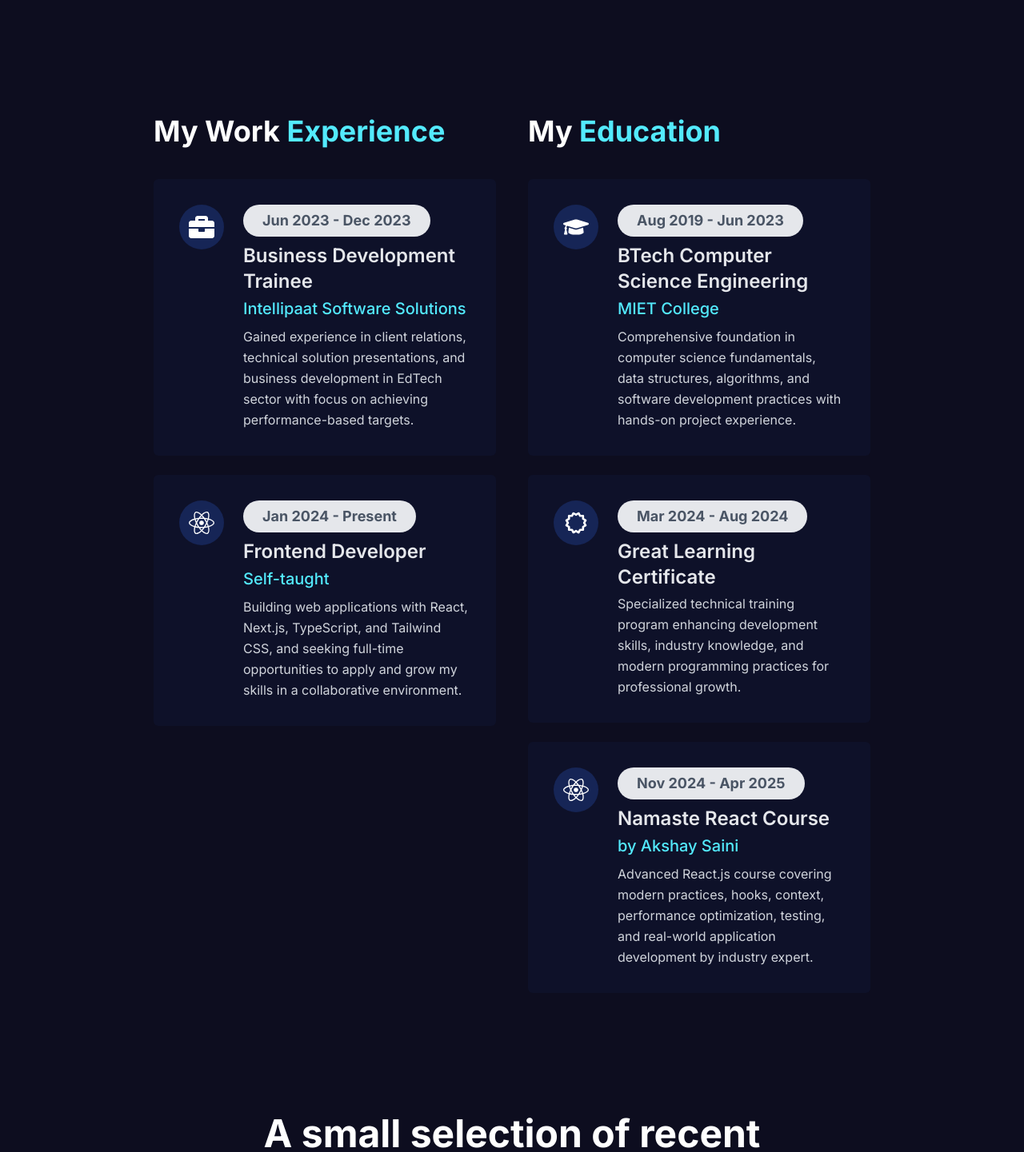
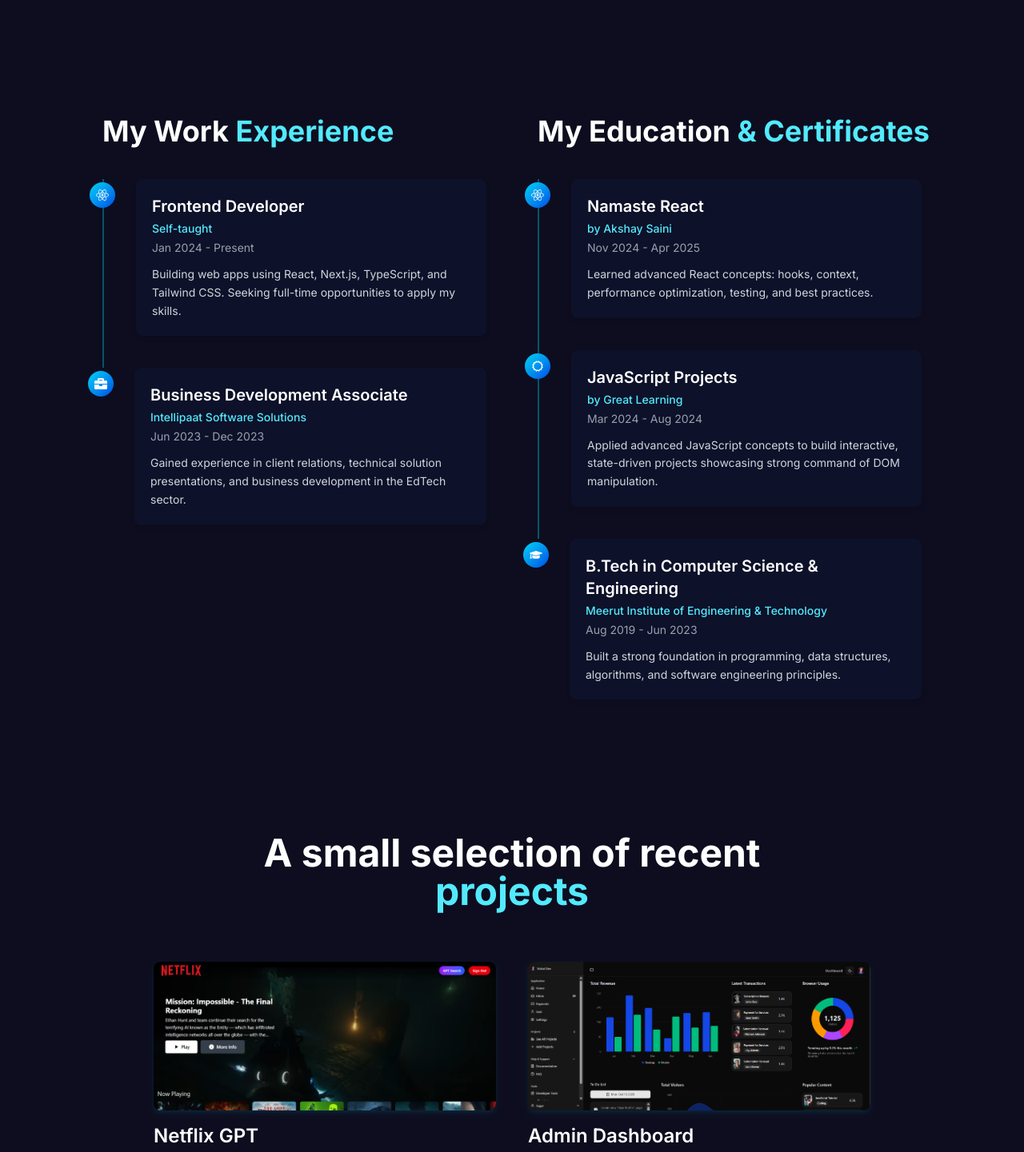
Before and after one commit to Imvishu3012/Portfolio, a Next.js app: page / in a window 1280 px wide. Shown: the part 1356-2797 px from the top of the page at 80% size. Built offline with nearby package versions, Linux system fonts and the light colour scheme.

Commit message:
Update Resume

```diff
--- a/component/Home/Hero/Hero.tsx
+++ b/component/Home/Hero/Hero.tsx
@@ -16,7 +16,7 @@
 
       <div className="relative z-10 flex flex-col items-center">
         <Image
-          src="/Images/Main.jpeg"
+          src="/Images/Profile.jpg"
           alt="HeroImage"
           width={150}
           height={150}
--- a/component/Home/Projects/Project.tsx
+++ b/component/Home/Projects/Project.tsx
@@ -1,133 +1,135 @@
+"use client";
 import Image from "next/image";
 import Link from "next/link";
 import React from "react";
+import { motion, Variants } from "framer-motion";
 
-const Project = () => {
+// Projects array
+const projects = [
+  {
+    title: "Netflix GPT",
+    image: "/Images/NetflixgptPic.png",
+    url: "https://netflix-gpt-one-mu.vercel.app/",
+    tech: "ReactJS • Firebase • Redux • OpenAI • Tailwind CSS",
+  },
+  {
+    title: "Admin Dashboard",
+    image: "/Images/DashboardPic.png",
+    url: "https://dashboard-pi-puce.vercel.app/",
+    tech: "NextJs • TypeScript • ShadCN UI",
+  },
+  {
+    title: "Food Ordering App",
+    image: "/Images/FoodAppPic.png",
+    url: "https://urban-bites-iota.vercel.app/",
+    tech: "ReactJs • Redux Toolkit • Rest APIs",
+  },
+  {
+    title: "Portfolio",
+    image: "/Images/PortfolioPic.png",
+    url: "https://portfolio-uwn1.vercel.app/",
+    tech: "Next.JS • TypeScript • Framer Motion • Tailwind CSS"
+  },
+];
+
+// Motion variants
+const containerVariants: Variants = {
+  hidden: { opacity: 0 },
+  visible: {
+    opacity: 1,
+    transition: {
+      staggerChildren: 0.15,
+      delayChildren: 0.1,
+    },
+  },
+};
+
+const itemVariants: Variants = {
+  hidden: { opacity: 0, y: 50, scale: 0.95 },
+  visible: {
+    opacity: 1,
+    y: 0,
+    scale: 1,
+    transition: {
+      duration: 0.8,
+      ease: [0.25, 0.46, 0.45, 0.94],
+    },
+  },
+};
+
+const imageVariants: Variants = {
+  initial: { scale: 1 },
+  hover: { scale: 1.02, transition: { duration: 0.4 } },
+};
+
+const Projects: React.FC = () => {
   return (
     <div className="pt-16 pb-16">
-      <h1 className="text-center text-2xl text-white md:text-4xl lg:text-5xl font-bold">
+      <motion.h1
+        initial={{ opacity: 0, y: -20 }}
+        whileInView={{ opacity: 1, y: 0 }}
+        transition={{ duration: 0.6 }}
+        viewport={{ once: true }}
+        className="text-center text-2xl md:text-4xl lg:text-5xl font-bold text-white"
+      >
         A small selection of recent <br />
         <span className="text-cyan-300">projects</span>
-      </h1>
-      <div className="w-[70%] mx-auto grid grid-cols-1 gap-15 mt-16 md:grid-cols-2">
-        {/* First Project */}
-        <Link
-          href="https://netflix-gpt-one-mu.vercel.app/"
-          target="_blank"
-          rel="noopener noreferrer"
-          className="block"
+      </motion.h1>
+
+      <motion.div
+        className="w-[70%] mx-auto grid grid-cols-1 gap-10 mt-16 md:grid-cols-2"
+        variants={containerVariants}
+        initial="hidden"
+        whileInView="visible"
+        viewport={{ once: true, amount: 0.2 }}
       >
-          <div
-            data-aos="fade-up"
-            data-aos-anchor-placement="top-center"
-            data-aos-delay="0"
-            className="cursor-pointer"
+        {projects.map((project) => (
+          <motion.div
+            key={project.title}
+            variants={itemVariants}
+            className="group"
+          >
+            <Link href={project.url} target="_blank" rel="noopener noreferrer">
+              <motion.div
+                className="cursor-pointer overflow-hidden rounded-lg shadow-md shadow-cyan-500/10 transition-shadow group-hover:shadow-cyan-500/30"
+                whileHover={{ y: -8 }}
+                transition={{ duration: 0.3 }}
+              >
+                <motion.div
+                  variants={imageVariants}
+                  initial="initial"
+                  whileHover="hover"
+                  className="overflow-hidden rounded-lg"
                 >
                   <Image
-              src="/Images/NetflixgptPic.png"
-              alt="Netflix GPT"
-              className="rounded-lg"
-              width={800}
-              height={770}
-            />
-            <h1 className="mt-4 text-xl sm:text-2xl text-white font-semibold">
-              Netflix GPT
-            </h1>
-            <h1 className="pt-2 font-medium text-white/80">
-              ReactJS • Firebase • Redux • OpenAI • Tailwind CSS
-            </h1>
-          </div>
-        </Link>
-
-        {/* Second Project */}
-        <Link
-          href="https://dashboard-pi-puce.vercel.app/"
-          target="_blank"
-          rel="noopener noreferrer"
-          className="block"
-        >
-          <div
-            data-aos="fade-up"
-            data-aos-anchor-placement="top-center"
-            data-aos-delay="100"
-            className="cursor-pointer"
-          >
-            <Image
-              src="/Images/DashboardPic.png"
-              alt="Admin Dashboard"
+                    src={project.image}
+                    alt={project.title}
                     className="rounded-lg"
                     width={800}
                     height={800}
                   />
-            <h1 className="mt-4 text-xl sm:text-2xl text-white font-semibold">
-              Admin Dashboard
+                </motion.div>
+              </motion.div>
+
+              <motion.div
+                initial={{ opacity: 0 }}
+                whileInView={{ opacity: 1 }}
+                transition={{ delay: 0.2, duration: 0.5 }}
+                viewport={{ once: true }}
+              >
+                <h1 className="mt-4 text-xl sm:text-2xl text-white font-semibold group-hover:text-cyan-300 transition-colors">
+                  {project.title}
                 </h1>
                 <h1 className="pt-2 font-medium text-white/80">
-              NextJs • TypeScript • ShadCN UI
+                  {project.tech}
                 </h1>
-          </div>
+              </motion.div>
             </Link>
-
-        {/* Third Project */}
-        <Link
-          href="https://urban-bites-iota.vercel.app/"
-          target="_blank"
-          rel="noopener noreferrer"
-          className="block"
-        >
-          <div
-            data-aos="fade-up"
-            data-aos-anchor-placement="top-center"
-            data-aos-delay="200"
-            className="cursor-pointer"
-          >
-            <Image
-              src="/Images/FoodAppPic.png"
-              alt="FoodAppPic"
-              className="rounded-lg"
-              width={800}
-              height={800}
-            />
-            <h1 className="mt-4 text-xl sm:text-2xl text-white font-semibold">
-              Food Ordering App
-            </h1>
-            <h1 className="pt-2 font-medium text-white/80">
-              ReactJs • Redux Toolkit • Rest APIs
-            </h1>
-          </div>
-        </Link>
-
-        {/* Fourth Project */}
-        <Link
-          href="https://portfolio-uwn1.vercel.app/"
-          target="_blank"
-          rel="noopener noreferrer"
-          className="block"
-        >
-          <div
-            data-aos="fade-up"
-            data-aos-anchor-placement="top-center"
-            data-aos-delay="300"
-            className="cursor-pointer"
-          >
-            <Image
-              src="/Images/PortfolioPic.png"
-              alt="PortfolioPic"
-              className="rounded-lg"
-              width={800}
-              height={800}
-            />
-            <h1 className="mt-4 text-xl sm:text-2xl text-white font-semibold">
-              Portfolio
-            </h1>
-            <h1 className="pt-2 font-medium text-white/80">
-              HTML • CSS • JavaScript
-            </h1>
-          </div>
-        </Link>
-      </div>
+          </motion.div>
+        ))}
+      </motion.div>
     </div>
   );
 };
 
-export default Project;
+export default Projects;
--- a/component/Home/Resume/Resume.tsx
+++ b/component/Home/Resume/Resume.tsx
@@ -1,65 +1,82 @@
+"use client";
 import React from "react";
 import ResumeCard from "./ResumeCard";
+import { motion } from "framer-motion";
 import { FaBriefcase, FaReact, FaGraduationCap } from "react-icons/fa";
 import { BiCertification } from "react-icons/bi";
 
 const Resume = () => {
   return (
-    <div className="pt-20 pb-16">
-      <div className="w-[90%] sm:w-[70%] mx-auto grid grid-cols-1 lg:grid-cols-2 gap-10">
-        {/* WORK EXPERIENCE */}
-        <div>
-          <h1 className="text-3xl sm:text-4xl font-bold text-white">
+    <section className="pt-20 pb-16">
+      <div className="w-[90%] sm:w-[80%] mx-auto grid grid-cols-1 lg:grid-cols-2 gap-16">
+        {/* Work Experience */}
+        <motion.div
+          initial={{ opacity: 0, y: 30 }}
+          whileInView={{ opacity: 1, y: 0 }}
+          viewport={{ once: true }}
+          transition={{ duration: 0.6 }}
+        >
+          <h1 className="text-3xl sm:text-4xl font-bold text-white mb-10">
             My Work <span className="text-cyan-300">Experience</span>
           </h1>
-          <div className="mt-10" data-aos="zoom-in" data-aos-anchor-placement="top-center">
-            <ResumeCard
-              Icon={FaBriefcase}
-              role="Business Development Trainee"
-              company="Intellipaat Software Solutions"
-              date="Jun 2023 - Dec 2023"
-              description="Gained experience in client relations, technical solution presentations, and business development in EdTech sector with focus on achieving performance-based targets."
-            />
+
           <ResumeCard
             Icon={FaReact}
             role="Frontend Developer"
             company="Self-taught"
             date="Jan 2024 - Present"
-              description="Building web applications with React, Next.js, TypeScript, and Tailwind CSS, and seeking full-time opportunities to apply and grow my skills in a collaborative environment."
+            description="Building web apps using React, Next.js, TypeScript, and Tailwind CSS. Seeking full-time opportunities to apply my skills."
+            index={0}
           />
-          </div>
-        </div>
+          <ResumeCard
+            Icon={FaBriefcase}
+            role="Business Development Associate"
+            company="Intellipaat Software Solutions"
+            date="Jun 2023 - Dec 2023"
+            description="Gained experience in client relations, technical solution presentations, and business development in the EdTech sector."
+            index={1}
+          />
+        </motion.div>
 
-        {/* EDUCATION & CERTIFICATIONS */}
-        <div>
-          <h1 className="text-3xl sm:text-4xl font-bold text-white">
-            My <span className="text-cyan-300">Education</span>
+        {/* Education */}
+        <motion.div
+          initial={{ opacity: 0, y: 30 }}
+          whileInView={{ opacity: 1, y: 0 }}
+          viewport={{ once: true }}
+          transition={{ duration: 0.6, delay: 0.3 }}
+        >
+          <h1 className="text-3xl sm:text-4xl font-bold text-white mb-10 inline-block whitespace-nowrap">
+            My Education
+            <span className="text-cyan-300"> & Certificates</span>
           </h1>
-          <div className="mt-10" data-aos="zoom-out" data-aos-anchor-placement="top-center" data-aos-delay="300">
+
           <ResumeCard
-              Icon={FaGraduationCap}
-              role="BTech Computer Science Engineering"
-              company="MIET College"
-              date="Aug 2019 - Jun 2023"
-              description="Comprehensive foundation in computer science fundamentals, data structures, algorithms, and software development practices with hands-on project experience."
+            Icon={FaReact}
+            role="Namaste React"
+            company="by Akshay Saini"
+            date="Nov 2024 - Apr 2025"
+            description="Learned advanced React concepts: hooks, context, performance optimization, testing, and best practices."
+            index={0}
           />
           <ResumeCard
             Icon={BiCertification}
-              role="Great Learning Certificate"
+            role="JavaScript Projects"
+            company="by Great Learning"
             date="Mar 2024 - Aug 2024"
-              description="Specialized technical training program enhancing development skills, industry knowledge, and modern programming practices for professional growth."
+            description="Applied advanced JavaScript concepts to build interactive, state-driven projects showcasing strong command of DOM manipulation."
+            index={1}
           />
           <ResumeCard
-              Icon={FaReact}
-              role="Namaste React Course"
-              company="by Akshay Saini"
-              date="Nov 2024 - Apr 2025"
-              description="Advanced React.js course covering modern practices, hooks, context, performance optimization, testing, and real-world application development by industry expert."
+            Icon={FaGraduationCap}
+            role="B.Tech in Computer Science & Engineering"
+            company="Meerut Institute of Engineering & Technology"
+            date="Aug 2019 - Jun 2023"
+            description="Built a strong foundation in programming, data structures, algorithms, and software engineering principles."
+            index={2}
           />
+        </motion.div>
       </div>
-        </div>
-      </div>
-    </div>
+    </section>
   );
 };
 
--- a/component/Home/Resume/ResumeCard.tsx
+++ b/component/Home/Resume/ResumeCard.tsx
@@ -1,5 +1,7 @@
-import React from 'react'
-import { IconType } from 'react-icons';
+"use client";
+import React from "react";
+import { motion } from "framer-motion";
+import { IconType } from "react-icons";
 
 type Props = {
   Icon: IconType;
@@ -7,32 +9,43 @@
   company?: string;
   date?: string;
   description?: string;
-}
+  index?: number;
+};
 
-const ResumeCard = ({ Icon, role, company, date, description }: Props) => {
+const ResumeCard = ({
+  Icon,
+  role,
+  company,
+  date,
+  description,
+  index = 0,
+}: Props) => {
   return (
-        <div className='mb-6'>
-            <div className='flex items-start space-x-6 bg-blue-950/20 hover:bg-blue-950/30 transition-all duration-300 p-4 sm:p-8 rounded-md'>
-                <div className='sm:w-14 sm:h-14 w-10 h-10 bg-blue-950 rounded-full flex items-center justify-center flex-col'>
-                    <Icon className='sm:w-8 sm:h-8 w-6 h-6 text-white' />
+    <motion.div
+      className="relative pl-10 pb-10 border-l-2 border-cyan-500/40 last:border-none"
+      initial={{ opacity: 0, y: 40 }}
+      whileInView={{ opacity: 1, y: 0 }}
+      viewport={{ once: true }}
+      transition={{ duration: 0.6, delay: index * 0.2 }}
+    >
+      {/* Circle Icon */}
+      <div className="absolute -left-[1.1rem] top-1 w-8 h-8 rounded-full bg-gradient-to-br from-cyan-400 to-blue-700 flex items-center justify-center">
+        <Icon className="text-white w-4 h-4" />
       </div>
-                <div className='flex-1'>
-                    {date && (
-                        <h1 className='mb-2 sm:px-6 sm:py-1.5 px-4 py-1 rounded-full bg-gray-200 text-gray-600 w-fit sm:text-lg text-sm font-bold'>
-                            {date}
-                        </h1>
+
+      {/* Content */}
+      <div className="bg-[#0f142e]/70 backdrop-blur-md p-5 rounded-lg shadow-md hover:shadow-cyan-800/30 transition-all duration-300">
+        <h1 className="text-white text-xl font-semibold">{role}</h1>
+        {company && (
+          <h2 className="text-cyan-300 font-medium text-sm mt-1">{company}</h2>
         )}
-                    <h1 className='text-gray-200 text-xl sm:text-2xl font-semibold mb-1'>{role}</h1>
-                    {company && (
-                        <h2 className='text-cyan-300 text-lg sm:text-xl font-medium mb-2'>{company}</h2>
-                    )}
-                    <p className='text-gray-300 text-sm sm:text-base leading-relaxed'>
-                        {description || "Professional experience contributing to organizational growth and technical development."}
+        {date && <p className="text-gray-400 text-sm mt-1">{date}</p>}
+        <p className="text-gray-300 mt-3 text-sm leading-relaxed">
+          {description}
         </p>
       </div>
-            </div>
-        </div>
-    )
-}
+    </motion.div>
+  );
+};
 
 export default ResumeCard;
--- a/component/Home/Skills/Skills.tsx
+++ b/component/Home/Skills/Skills.tsx
@@ -9,67 +9,48 @@
   SiTailwindcss,
   SiTypescript,
 } from "react-icons/si";
-import Tilt from "react-parallax-tilt";    //Installed React Tilt Component from Web
+import Tilt from "react-parallax-tilt";
+import { motion } from "framer-motion";
 
 const Skills = [
-  {
-    name: "Javscript",
-    icon: <SiJavascript />,
-    percentage: "90%",
-  },
-  {
-    name: "React.Js",
-    icon: <SiReact />,
-    percentage: "88%",
-  },
-  {
-    name: "Next.js",
-    icon: <SiNextdotjs />,
-    percentage: "89%",
-  },
-  {
-    name: "TypeScript",
-    icon: <SiTypescript />,
-    percentage: "87%",
-  },
-  {
-    name: "TailwindCSS",
-    icon: <SiTailwindcss />,
-    percentage: "90%",
-  },
-  {
-    name: "Redux",
-    icon: <SiRedux />,
-    percentage: "89%",
-  },{
-    name: "AWS",
-    icon: <SiAmazonwebservices/>,
-    percentage: "90%",
-  },
-
+  { name: "JavaScript", icon: <SiJavascript />, percentage: "90%" },
+  { name: "React.js", icon: <SiReact />, percentage: "88%" },
+  { name: "Next.js", icon: <SiNextdotjs />, percentage: "89%" },
+  { name: "TypeScript", icon: <SiTypescript />, percentage: "87%" },
+  { name: "TailwindCSS", icon: <SiTailwindcss />, percentage: "90%" },
+  { name: "Redux", icon: <SiRedux />, percentage: "89%" },
+  { name: "AWS", icon: <SiAmazonwebservices />, percentage: "90%" },
 ];
 
 const Skill = () => {
   return (
     <div className="text-white pb-16 pt-16">
-      <h1 className="text-center text-2xl md:text-4xl xl:5xl font-bold text-white">
+      <h1 className="text-center text-2xl md:text-4xl xl:text-5xl font-bold text-white">
         My <span className="text-cyan-300">Skills</span>
       </h1>
+
       <div className="flex flex-wrap justify-center gap-6 mt-16">
-        {Skills.map((skill, i) => {
-          return (
-            <Tilt key={skill.name} scale={1.5} transitionSpeed={400}>
-              <div data-aos="flip-right" data-aos-anchor-placement="top-center" data-aos-delay={i* 20}
-                className="bg-[#14134145] text-center w-40 h-48 rounded-3xl flex flex-col items-center justify-center
-              shadow-lg transition hover:scale-105"
-              >
-                <div className="text-5xl mb-4 text-gray-300">{skill.icon}</div>
-                <p className="text-2xl font-semibold">{skill.percentage}</p>
-                <p className="">{skill.name}</p>
-              </div>
-            </Tilt>
-          );
-        })}
+        {Skills.map((skill, i) => (
+          <Tilt
+            key={skill.name}
+            tiltMaxAngleX={15}
+            tiltMaxAngleY={15}
+            scale={1.20}
+          >
+            <motion.div
+              initial={{ opacity: 0, y: 50 }}
+              whileInView={{ opacity: 1, y: 0 }}
+              transition={{ duration: 0.6, delay: i * 0.1 }}
+              viewport={{ once: true }}
+              className="bg-[#14134145] text-center w-40 h-48 rounded-3xl flex flex-col items-center justify-center
+              shadow-lg transition hover:scale-105 hover:shadow-cyan-500/40"
+            >
+              <div className="text-5xl mb-4 text-gray-300">{skill.icon}</div>
+              <p className="text-2xl font-semibold">{skill.percentage}</p>
+              <p>{skill.name}</p>
+            </motion.div>
+          </Tilt>
+        ))}
       </div>
     </div>
   );
--- /dev/null
+++ b/global.d.ts
@@ -0,0 +1 @@
+declare module "*.css";
--- a/package.json
+++ b/package.json
@@ -13,6 +13,7 @@
     "@tsparticles/react": "^3.0.0",
     "@tsparticles/slim": "^3.9.1",
     "aos": "^3.0.0-beta.6",
+    "framer-motion": "^12.23.24",
     "next": "15.5.3",
     "postcss": "^8.5.6",
     "react": "19.1.0",
```
Also changed, not shown: component/Home/Contact/Contact.tsx (+98 -79 lines), public/Images/Profile.jpg (added), 1 other file (tests, documents, lock files or other folders). Lines whose indentation alone changed are shown as unchanged.
